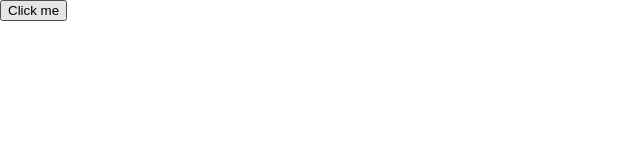
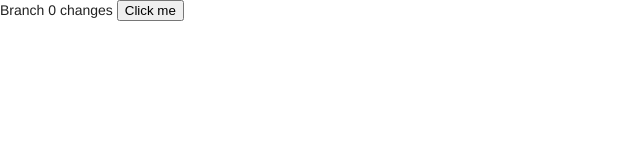
Before and after one commit to aalej/issues-6828-attempt-1, a plain HTML site: page public/index.html in a window 1280 px wide. Shown: the whole page, without its empty margins (0-640 px from the left). Drawn offline with nearby package versions, Linux system fonts and the light colour scheme.

Commit message:
fist commit

```diff
--- a/public/index.html
+++ b/public/index.html
@@ -66,6 +66,7 @@ limitations under the License.
     </script>
   </head>
   <body>
+    Branch 0 changes
     <button id="loginBtn">Click me</button>
   </body>
 </html>
```
